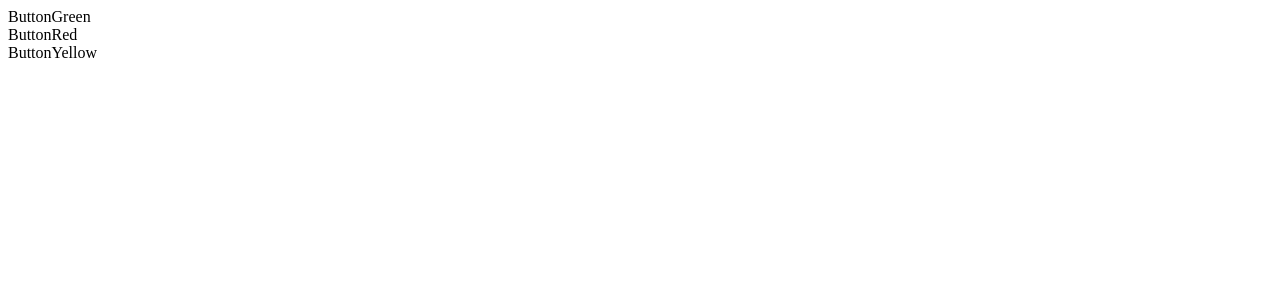
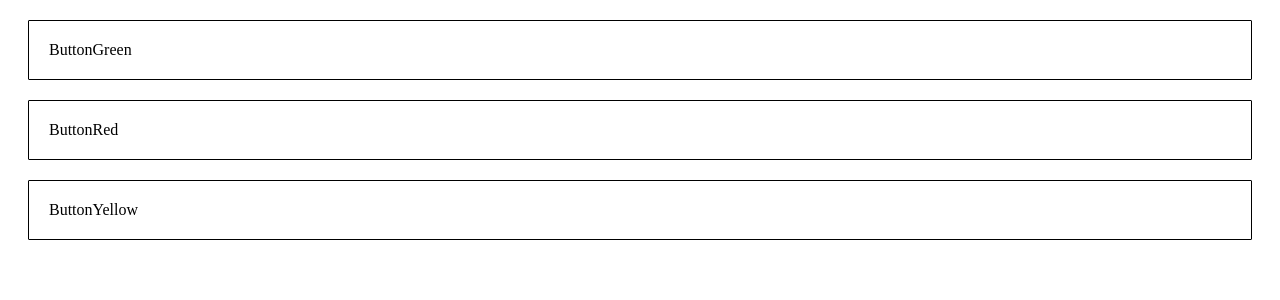
Before and after one commit to JanNowaczek/React-App-day-5, a React (Create React App) app: page / in a window 1280 px wide. Shown: the top 300 px of the page. Built offline with nearby package versions, Linux system fonts and the light colour scheme.

Commit message:
style css added to buttons

```diff
--- /dev/null
+++ b/src/ButtonGreen.css
@@ -0,0 +1,6 @@
+.jfddl7-button {
+    padding: 20px;
+    margin: 20px;
+    border: 1px solid black;
+    border-radius: 1px;
+}
--- a/src/ButtonGreen.js
+++ b/src/ButtonGreen.js
@@ -1,4 +1,5 @@
-import React, { Component } from 'react';
+import React from 'react';
+import './ButtonGreen.css'
 
 const ButtonGreen = (props) => (
       <div
--- a/src/ButtonRed.js
+++ b/src/ButtonRed.js
@@ -1,4 +1,4 @@
-import React, { Component } from 'react';
+import React from 'react';
 
 const ButtonRed = (props) => (
       <div
--- a/src/ButtonYellow.js
+++ b/src/ButtonYellow.js
@@ -1,4 +1,4 @@
-import React, { Component } from 'react';
+import React from 'react';
 
 const ButtonYellow = (props) => (
       <div
```
